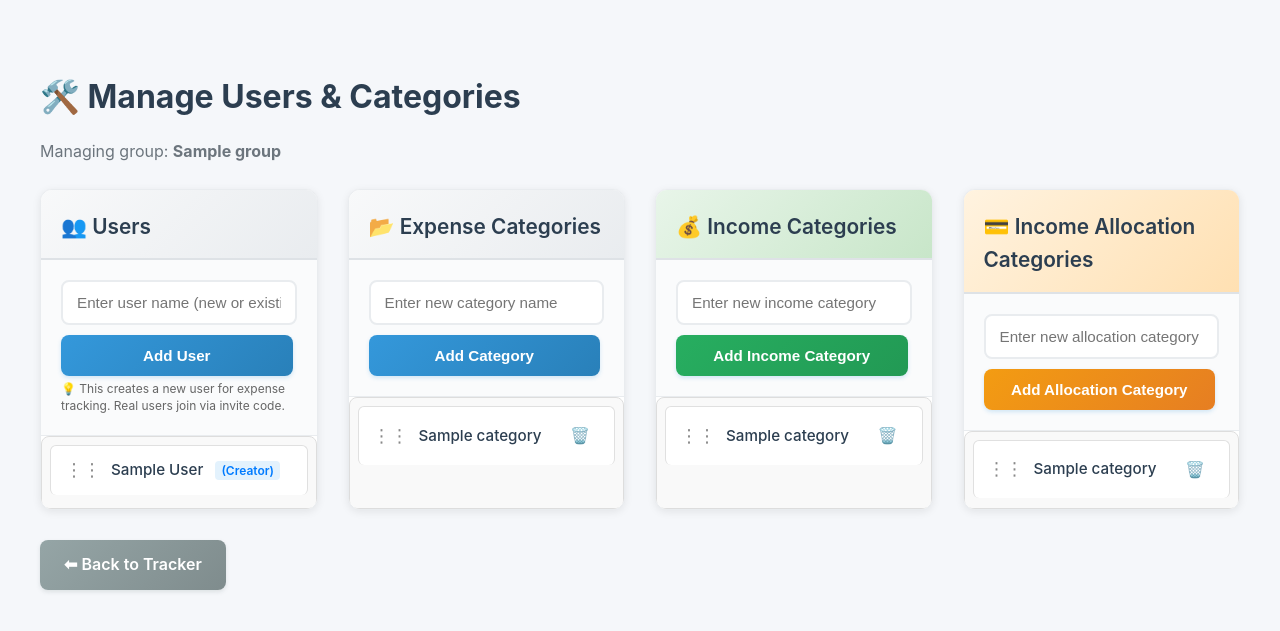
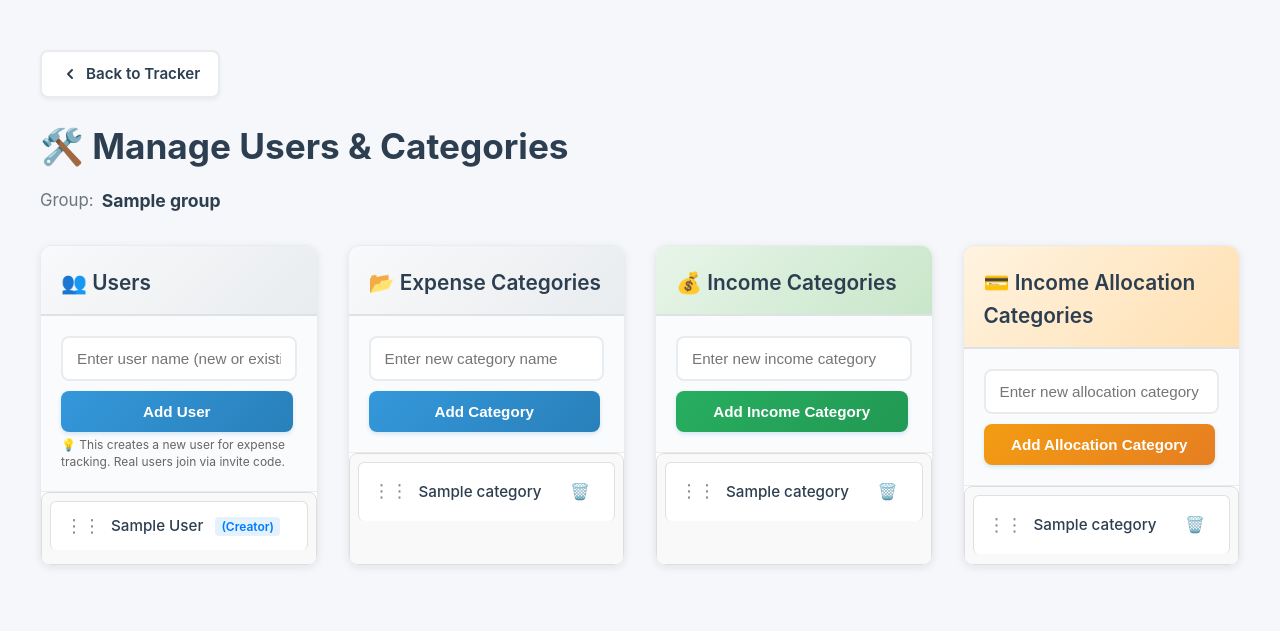
Before and after one commit to ZachSkiba/Expense_Tracker, a Flask app: page /manage/1 in a window 1280 px wide. Shown: the top 631 px of the page. Run offline with Flask 3, Linux system fonts and the light colour scheme; a user stored in the database is signed in; tables that the repository leaves empty hold one stand-in row (values such as "Sample post").

Commit message:
dev changes

```diff
--- a/app/routes/tracker/management.py
+++ b/app/routes/tracker/management.py
@@ -121,7 +121,7 @@ def manage_data(group_id):
 
     # Get group-specific data
     # Get group-specific data - ordered by display_order
-    users = sorted(list(group.members), key=lambda u: u.display_order if u.display_order is not None else u.id)
+    users = db.session.query(User).join(user_groups).filter(user_groups.c.group_id == group_id).order_by(user_groups.c.display_order.nullslast(), User.id).all()
     categories = Category.query.filter_by(group_id=group_id).order_by(Category.display_order.nullslast(), Category.id).all()
     income_categories = IncomeCategory.query.filter_by(group_id=group_id).order_by(IncomeCategory.display_order.nullslast(), IncomeCategory.id).all()
     income_allocation_categories = IncomeAllocationCategory.query.filter_by(group_id=group_id).order_by(IncomeAllocationCategory.display_order.nullslast(), IncomeAllocationCategory.id).all()
@@ -430,11 +430,17 @@ def reorder_items(group_id):
 
     try:
         if item_type == 'user':
-            # Update user display order
+    # Update user display order in user_groups table (per-group ordering)
             for index, user_id in enumerate(ordered_ids):
                 user = User.query.get(user_id)
                 if user and user in group.members:
-                    user.display_order = index
+                    # Update the display_order in the association table
+                    db.session.execute(
+                        user_groups.update().where(
+                            user_groups.c.user_id == user_id,
+                            user_groups.c.group_id == group_id
+                        ).values(display_order=index)
+                    )
 
         elif item_type == 'category':
             # Update category display order
--- a/app/templates/tracker/management.html
+++ b/app/templates/tracker/management.html
@@ -49,9 +49,24 @@
 </head>
 <body>
     <div class="management-container">
+    <div class="page-header">
+        <div class="header-top">
+            <a href="{{ url_for('expenses.group_tracker', group_id=group.id) }}" class="back-link-top">
+                <svg width="20" height="20" viewBox="0 0 20 20" fill="currentColor">
+                    <path fill-rule="evenodd" d="M12.707 5.293a1 1 0 010 1.414L9.414 10l3.293 3.293a1 1 0 01-1.414 1.414l-4-4a1 1 0 010-1.414l4-4a1 1 0 011.414 0z" clip-rule="evenodd"/>
+                </svg>
+                Back to Tracker
+            </a>
+            <div class="header-actions">
+                <!-- Future: Could add export/import buttons here -->
+            </div>
+        </div>
         <h1>🛠️ Manage Users & Categories</h1>
-        <p>Managing group: <strong>{{ group.name }}</strong>
+        <p class="group-name">
+            <span class="label">Group:</span>
+            <strong>{{ group.name }}</strong>
         </p>
+    </div>
 
         {% with messages = get_flashed_messages(with_categories=true) %}
             {% if messages %}
@@ -223,8 +238,6 @@
             {% else %}
             {% endif %}
         </div>
-
-        <a href="{{ url_for('expenses.group_tracker', group_id=group.id) }}" class="back-link">⬅ Back to Tracker</a>
     </div>
     <script>
 let draggedElement = null;
@@ -330,6 +343,38 @@ function autoScroll(e, container) {
         container.scrollTop += SCROLL_SPEED; // scroll down
     }
 }
+
+function saveOrder(list) {
+    const type = list.dataset.type;
+    const items = list.querySelectorAll('.item');
+    const orderedIds = Array.from(items).map(item => parseInt(item.dataset.id));
+
+    console.log(`Saving order for ${type}:`, orderedIds);
+
+    fetch("{{ url_for('management.reorder_items', group_id=group.id) }}", {
+        method: 'POST',
+        headers: {
+            'Content-Type': 'application/json',
+        },
+        body: JSON.stringify({
+            type: type,
+            ordered_ids: orderedIds
+        })
+    })
+    .then(response => response.json())
+    .then(data => {
+        if (data.success) {
+            console.log(`${type} order saved successfully`);
+        } else {
+            console.error(`Failed to save ${type} order:`, data.error);
+            alert('Failed to save order: ' + (data.error || 'Unknown error'));
+        }
+    })
+    .catch(error => {
+        console.error('Error saving order:', error);
+        alert('Error saving order. Please try again.');
+    });
+}
 </script>
 </body>
 </html>
--- a/models/models.py
+++ b/models/models.py
@@ -18,7 +18,8 @@ user_groups = Table('user_groups',
     db.Column('user_id', db.Integer, db.ForeignKey('user.id'), primary_key=True),
     db.Column('group_id', db.Integer, db.ForeignKey('group.id', ondelete="CASCADE"), primary_key=True),
     db.Column('joined_at', db.DateTime, default=datetime.utcnow),
-    db.Column('role', db.String(20), default='member')  # 'admin', 'member'
+    db.Column('role', db.String(20), default='member'),  # 'admin', 'member'
+    db.Column('display_order', db.Integer, nullable=True)  # Per-group user ordering
 )
 
 class User(UserMixin, db.Model):
@@ -42,7 +43,6 @@ class User(UserMixin, db.Model):
     is_active = db.Column(db.Boolean, default=True)
     created_at = db.Column(db.DateTime, default=datetime.utcnow)
     last_login = db.Column(db.DateTime)
-    display_order = db.Column(db.Integer, nullable=True)
 
     # Original relationships (keep for backward compatibility)
     expenses = db.relationship("Expense", foreign_keys="Expense.user_id", back_populates="user")
--- a/static/css/tracker/users-category-management.css
+++ b/static/css/tracker/users-category-management.css
@@ -15,6 +15,97 @@
     color: #6c757d;
     font-size: 1rem;
     margin-bottom: 25px;
+}
+
+/* Page header styling */
+.page-header {
+    margin-bottom: 30px;
+}
+
+.header-top {
+    display: flex;
+    justify-content: space-between;
+    align-items: center;
+    margin-bottom: 20px;
+}
+
+.back-link-top {
+    display: inline-flex;
+    align-items: center;
+    gap: 6px;
+    padding: 10px 18px;
+    background: white;
+    color: #2c3e50;
+    text-decoration: none;
+    border-radius: 8px;
+    font-weight: 600;
+    font-size: 0.95rem;
+    border: 2px solid #e9ecef;
+    transition: all 0.2s ease;
+    box-shadow: 0 2px 4px rgba(0,0,0,0.05);
+}
+
+.back-link-top:hover {
+    background: #f8f9fa;
+    border-color: #3498db;
+    color: #3498db;
+    transform: translateX(-2px);
+    box-shadow: 0 4px 8px rgba(52, 152, 219, 0.15);
+}
+
+.back-link-top svg {
+    transition: transform 0.2s ease;
+}
+
+.back-link-top:hover svg {
+    transform: translateX(-3px);
+}
+
+.page-header h1 {
+    margin: 0;
+    font-size: 2.2rem;
+    color: #2c3e50;
+    font-weight: 700;
+}
+
+.group-name {
+    display: flex;
+    align-items: center;
+    gap: 8px;
+    margin-top: 12px;
+    font-size: 1.05rem;
+}
+
+.group-name .label {
+    color: #6c757d;
+    font-weight: 400;
+}
+
+.group-name strong {
+    color: #2c3e50;
+    font-size: 1.1rem;
+}
+
+.badge {
+    display: inline-block;
+    padding: 4px 10px;
+    border-radius: 12px;
+    font-size: 0.75rem;
+    font-weight: 600;
+    text-transform: uppercase;
+    letter-spacing: 0.5px;
+}
+
+.badge-personal {
+    background: linear-gradient(135deg, #e3f2fd, #bbdefb);
+    color: #1565c0;
+    border: 1px solid #90caf9;
+}
+
+.badge-group {
+    background: linear-gradient(135deg, #f3e5f5, #e1bee7);
+    color: #6a1b9a;
+    border: 1px solid #ce93d8;
 }
 
 .management-grid {
@@ -43,6 +134,13 @@
     font-weight: 600;
     background: linear-gradient(135deg, #f8f9fa 0%, #e9ecef 100%);
     border-bottom: 2px solid #dee2e6;
+    display: flex;
+    align-items: center;
+    gap: 8px;
+}
+
+.management-section h2::first-letter {
+    font-family: "Apple Color Emoji", "Segoe UI Emoji", "Segoe UI Symbol", "Noto Color Emoji";
 }
 
 .add-form {
@@ -185,26 +283,6 @@
     color: #0c5460;
 }
 
-.back-link {
-    display: inline-block;
-    margin-top: 30px;
-    padding: 12px 24px;
-    background: linear-gradient(135deg, #95a5a6, #7f8c8d);
-    color: white;
-    text-decoration: none;
-    border-radius: 8px;
-    font-weight: 600;
-    transition: all 0.2s ease;
-    box-shadow: 0 2px 4px rgba(127, 140, 141, 0.2);
-}
-
-.back-link:hover {
-    background: linear-gradient(135deg, #7f8c8d, #6c7a7b);
-    transform: translateY(-2px);
-    box-shadow: 0 4px 8px rgba(127, 140, 141, 0.3);
-    color: white;
-}
-
 .empty-state {
     text-align: center;
     color: #95a5a6;
@@ -264,6 +342,7 @@
     }
 }
 
+
 @media (max-width: 768px) {
     .management-container {
         padding: 20px 15px;
@@ -318,6 +397,28 @@
     .delete-btn {
         font-size: 1rem;
         padding: 4px 8px;
+    }
+}
+
+@media (max-width: 768px) {
+    .page-header h1 {
+        font-size: 1.6rem;
+    }
+
+    .header-top {
+        flex-direction: column;
+        align-items: flex-start;
+        gap: 12px;
+    }
+
+    .back-link-top {
+        padding: 8px 14px;
+        font-size: 0.9rem;
+    }
+
+    .group-name {
+        flex-wrap: wrap;
+        font-size: 0.95rem;
     }
 }
 
```
